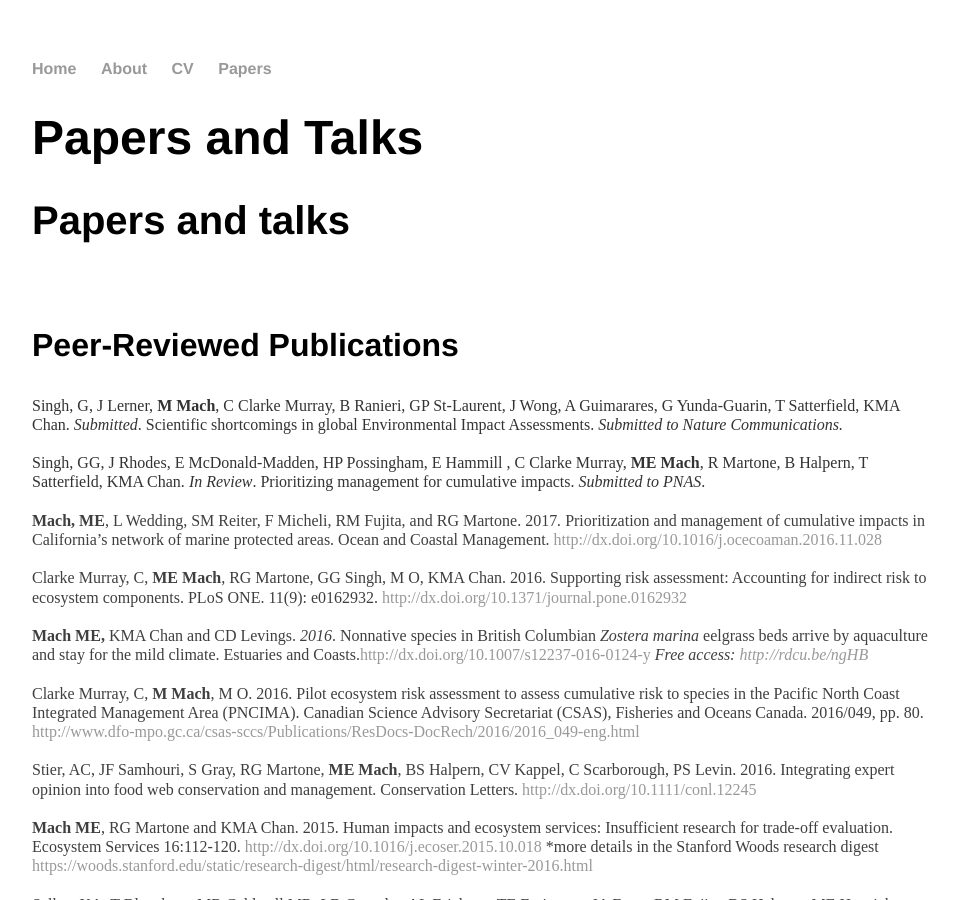
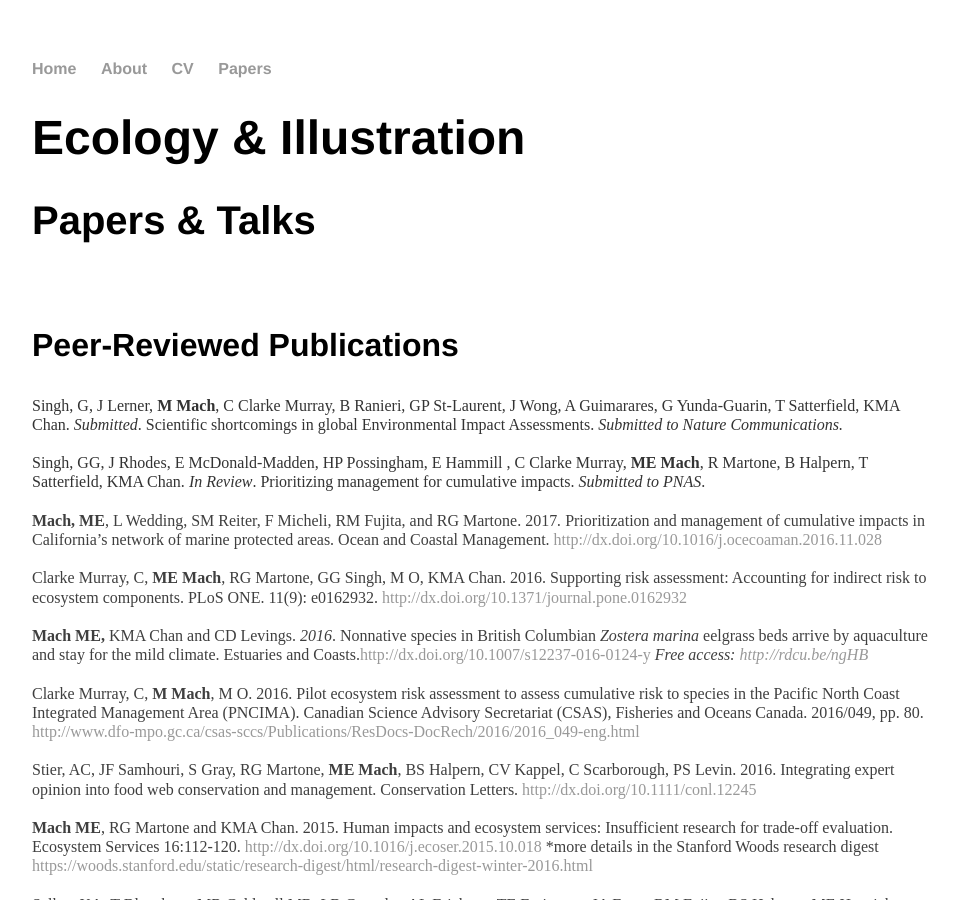
Before and after one commit to meg3mach/meg3mach.github.io, a Jekyll site: the page built from papers/index.html, in a window 1280 px wide and 900 px high. Shown: the whole window, without its empty margins (160-1119 px from the left). Built offline with Jekyll 4.4.1, drawn with Linux system fonts in a browser that asks for light colours.

Commit message:
Changing titles

```diff
--- a/papers/index.html
+++ b/papers/index.html
@@ -1,11 +1,12 @@
 ---
 layout: default
-title: Papers and Talks
+title: Papers & Talks
 ---
 
  <div class="blurb">
-  <h1>{{ page.title }}</h1>
-<h2>Papers and talks</h2>
+  <h1>Ecology & Illustration</h1>
+  <h2>{{ page.title }}</h2>
+
 <br />
 
 <h3>Peer-Reviewed Publications<br /></h3>
```
